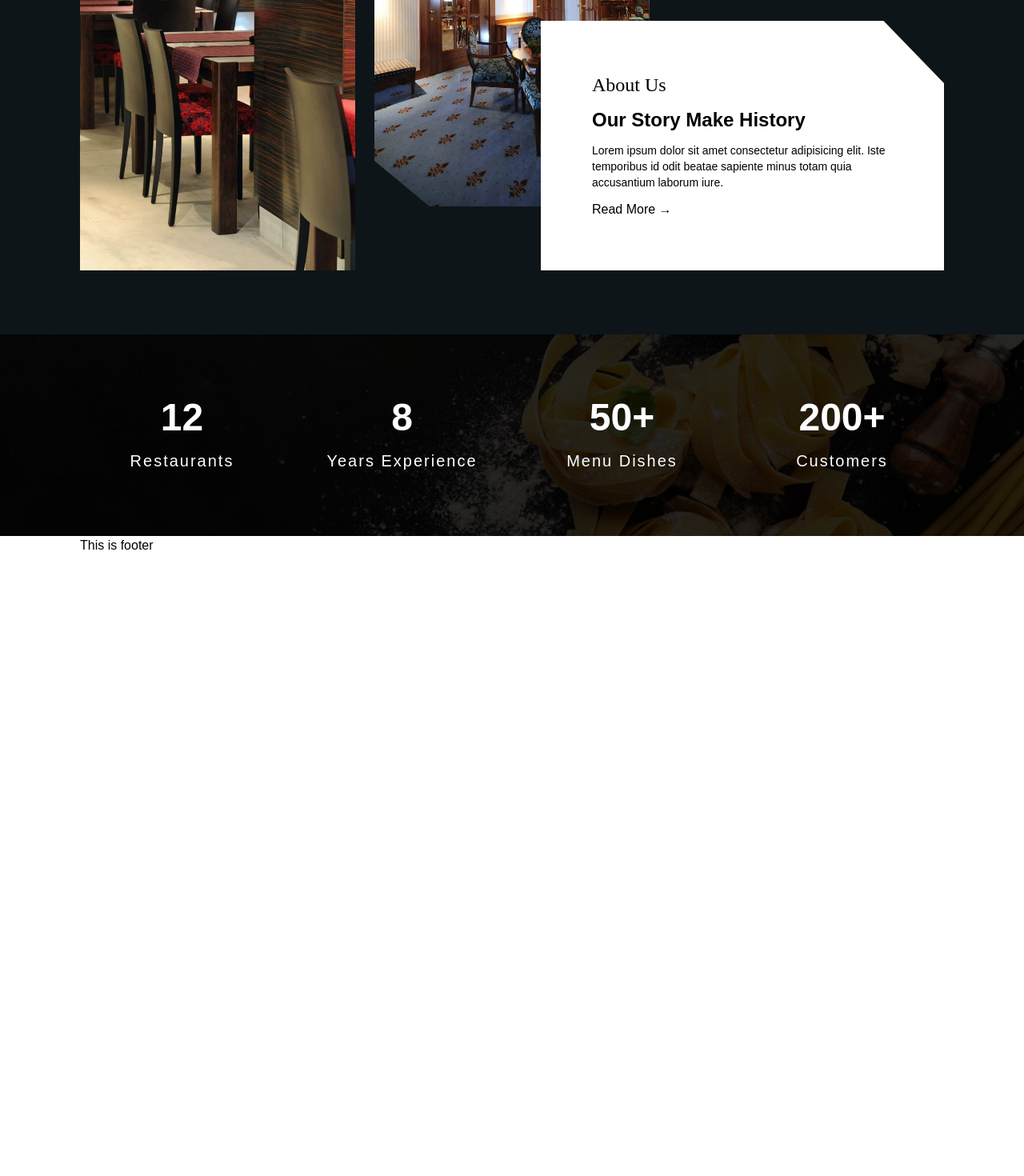
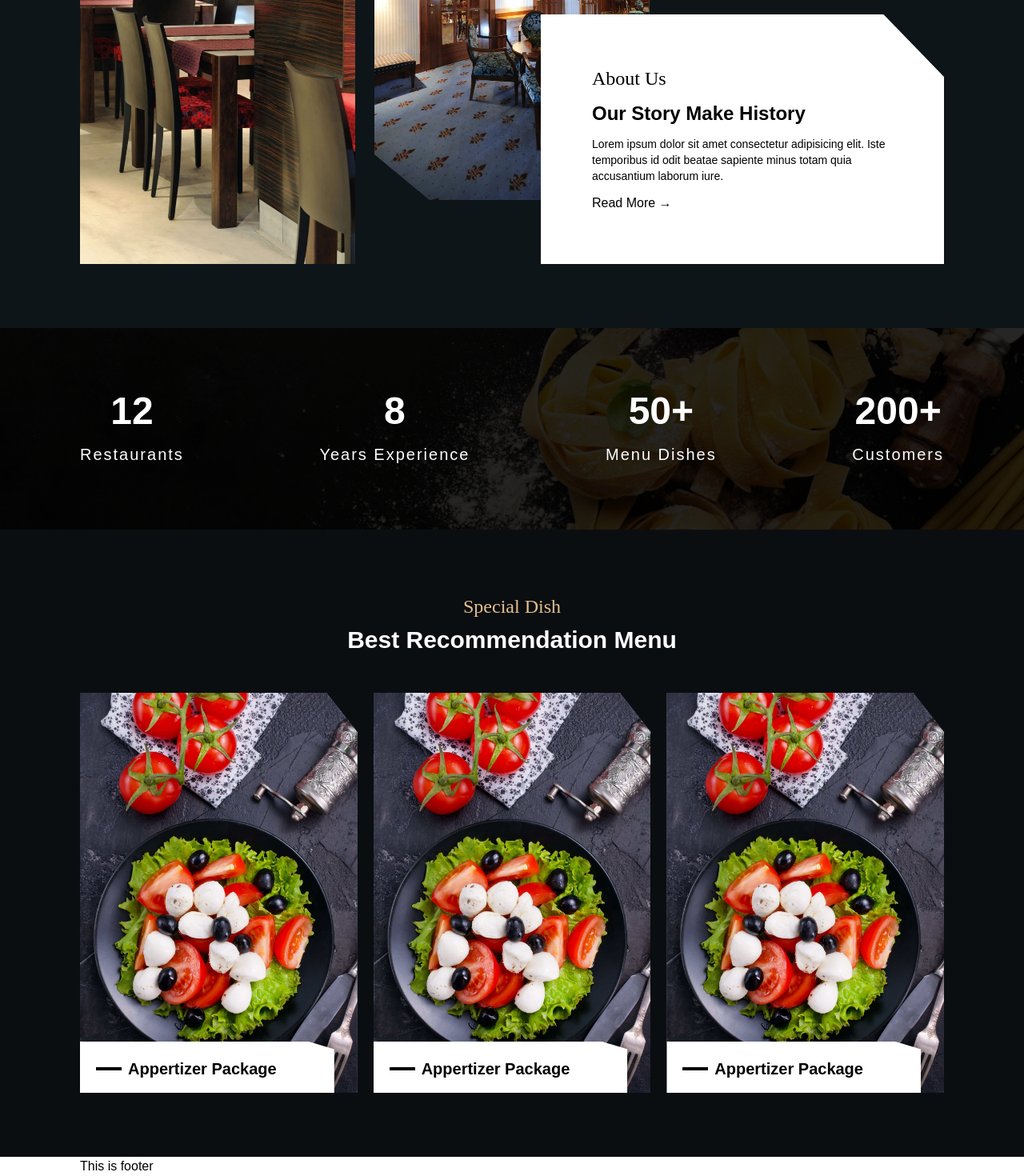
Before and after one commit to RakibulIslamm/Lezzatos-Restaurant-Website-, a React (Create React App) app: page / in a window 1280 px wide. Shown: the part 1824-3294 px from the top of the page at 80% size. Before the commit the page ends 2518 px from the top, so only its background shows below. Built offline with nearby package versions, Linux system fonts and the light colour scheme.

Commit message:
menu sec added

```diff
--- a/src/Components/HomeComponents/DiscoverSec/DiscoverSec.js
+++ b/src/Components/HomeComponents/DiscoverSec/DiscoverSec.js
@@ -39,10 +39,10 @@ const DiscoverSec = () => {
         <div className='w-full bg-[#0B0E11] text-[#D7B686] py-20 px-[100px] relative'>
             <div className='max-w-[1920px] mx-auto'>
                 <div className='text-center'>
-                    <h3 className='font-dancing-script text-2xl'>Discover</h3>
-                    <h1 className='text-3xl text-white font-semibold'>Our Specialist Cuisine</h1>
+                    <h3 className='font-dancing-script text-2xl text-[#E3C08D]'>Discover</h3>
+                    <h1 className='text-3xl text-white font-semibold mt-2'>Our Specialist Cuisine</h1>
                 </div>
-                <div className=' grid grid-cols-2 gap-5 mt-16'>
+                <div className=' grid grid-cols-2 gap-5 mt-12'>
                     {
                         discoverData.map(discover => <DiscoverCard discover={discover} />)
                     }
--- /dev/null
+++ b/src/Components/HomeComponents/MenuDishes/MenuDishes.js
@@ -0,0 +1,22 @@
+import React from 'react';
+import SingleMenu from './SingleMenu/SingleMenu';
+
+const MenuDishes = () => {
+    return (
+        <div className='py-20 bg-[#0B0E11]'>
+            <div className='px-[100px] max-w-[1920px] mx-auto'>
+                <div className='text-center'>
+                    <h3 className='font-dancing-script text-2xl text-[#E3C08D]'>Special Dish</h3>
+                    <h1 className='text-3xl text-white font-semibold mt-2'>Best Recommendation Menu</h1>
+                </div>
+                <div className='grid grid-cols-3 gap-5 mt-12'>
+                    <SingleMenu />
+                    <SingleMenu />
+                    <SingleMenu />
+                </div>
+            </div>
+        </div>
+    );
+};
+
+export default MenuDishes;
--- /dev/null
+++ b/src/Components/HomeComponents/MenuDishes/SingleMenu/SingleMenu.js
@@ -0,0 +1,28 @@
+import React from 'react';
+import saladImg from '../../../../images/home-images/salad-45DBF7S.jpg'
+
+const SingleMenu = () => {
+    return (
+        <div className='h-[500px] w-full bg-slate-500 bg-cover bg-center relative shadow-2xl shadow-black' style={{
+            backgroundImage: `url(${saladImg})`,
+            clipPath: 'polygon(0% 0%, 88.9% 0%, 100% 9.8%, 100% 85%, 100% 100%, 0% 100%, 0% 85%, 0% 15%)'
+        }}>
+            <div className='px-5 py-5 bg-white w-11/12 overflow-hidden h-16 hover:h-[270px] absolute bottom-0 left-0 flex flex-col justify-between transition-all ease-in-out duration-200' style={{
+                clipPath: 'polygon(0 0, 90% 0, 100% 15%, 100% 100%, 0 100%, 0% 50%)'
+            }}>
+                <div className='flex items-center gap-2 pb-5'>
+                    <span className='w-8 h-1 bg-black inline-block'></span>
+                    <div>
+                        <h2 className='text-xl font-semibold'>Appertizer Package</h2>
+                    </div>
+                </div>
+                <p>Indian Chicken Curry</p>
+                <p>Kebuli Rice</p>
+                <p>Sirloin Steak</p>
+                <h2 className='text-xl font-semibold'>$<span>145</span>/Person<span></span> </h2>
+            </div>
+        </div>
+    );
+};
+
+export default SingleMenu;
--- a/src/Components/HomeComponents/Statistic/Statistic.js
+++ b/src/Components/HomeComponents/Statistic/Statistic.js
@@ -6,7 +6,7 @@ const Statistic = () => {
         <div className='py-20 bg-[#0B0E11] bg-cover bg-center' style={{
             backgroundImage: `linear-gradient(rgba(0, 0, 0, 0.85), rgba(0, 0, 0, 0.85)),url(${bg})`
         }}>
-            <div className='px-[100px] grid grid-cols-4 gap-5 text-white'>
+            <div className='px-[100px] flex items-center justify-between gap-5 text-white'>
                 <div className='text-center space-y-4'>
                     <h2 className='text-5xl font-semibold'>12</h2>
                     <p className='text-xl tracking-widest'>Restaurants</p>
--- a/src/Pages/Public/Home.js
+++ b/src/Pages/Public/Home.js
@@ -2,6 +2,7 @@ import React from 'react';
 import AboutUs from '../../Components/HomeComponents/AboutUs/AboutUs';
 import DiscoverSec from '../../Components/HomeComponents/DiscoverSec/DiscoverSec';
 import Banner from '../../Components/HomeComponents/HomeBanner/Banner';
+import MenuDishes from '../../Components/HomeComponents/MenuDishes/MenuDishes';
 import Statistic from '../../Components/HomeComponents/Statistic/Statistic';
 
 const Home = () => {
@@ -11,6 +12,7 @@ const Home = () => {
             <DiscoverSec />
             <AboutUs />
             <Statistic />
+            <MenuDishes />
         </div>
     );
 };
```
